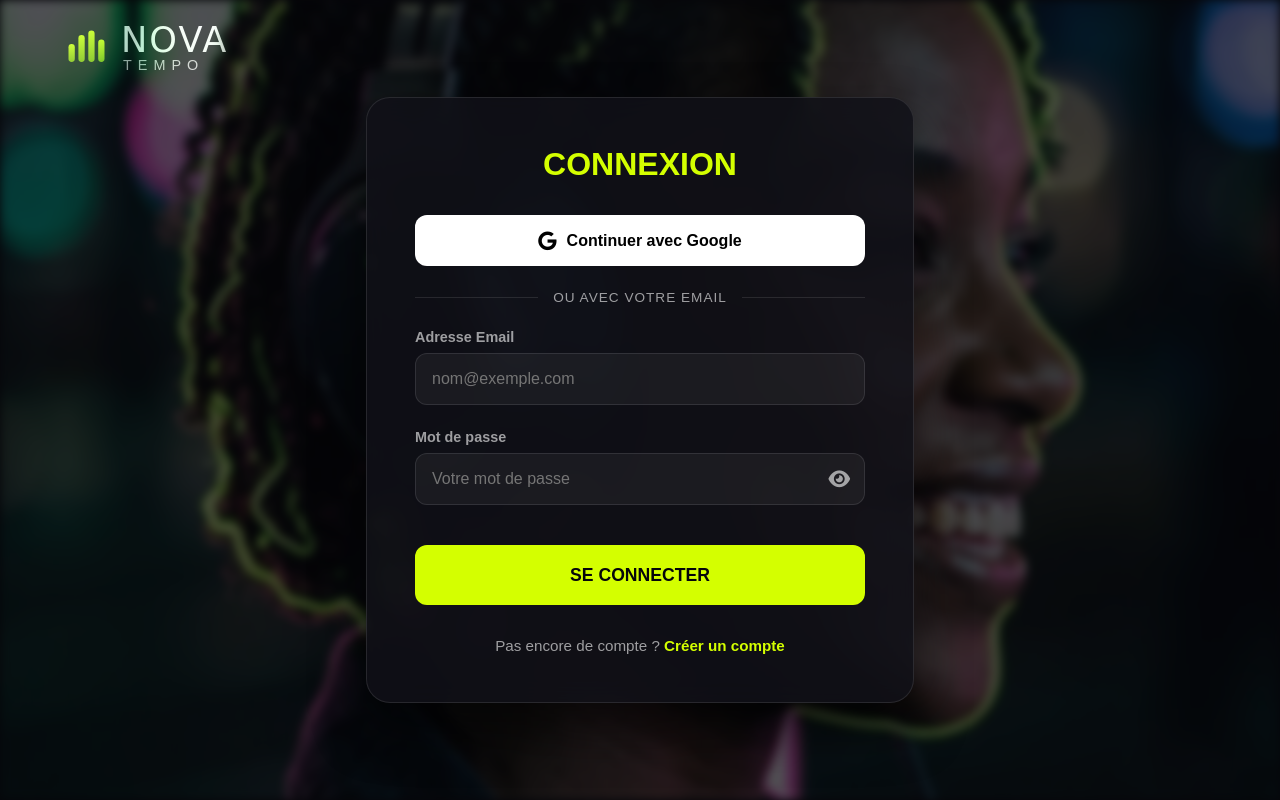
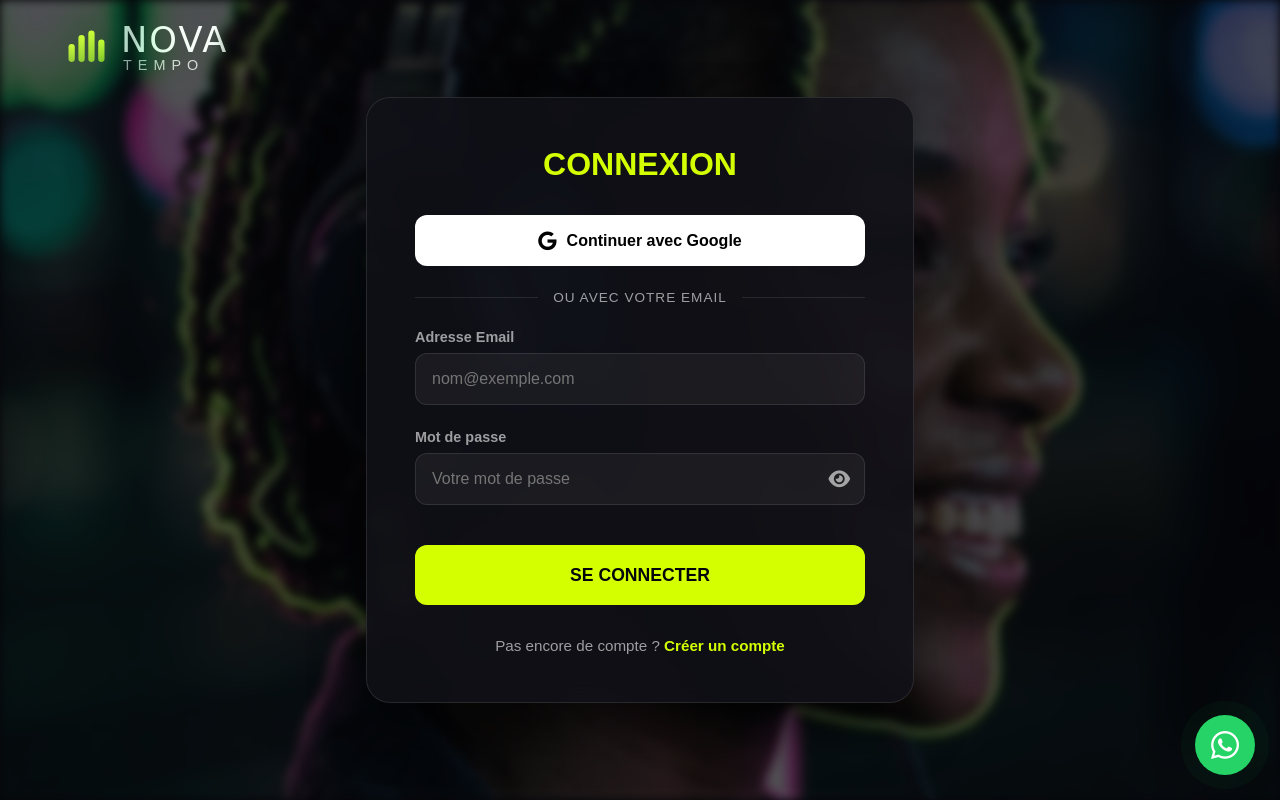
Before and after one commit to ngattaneismaeldiakite-max/NOVA-TEMPO-FINAL-EXPORT, a website: page login.html in a window 1280 px wide. Drawn offline with nearby package versions, Linux system fonts and the light colour scheme; a web font is replaced by a local one.

Commit message:
Update login.html

```diff
--- a/login.html
+++ b/login.html
@@ -196,3 +196,37 @@
     </script>
 </body>
 </html>
+<!-- WIDGET WHATSAPP FLOTTANT NOVA TEMPO -->
+<a href="https://wa.me/2250777420415?text=Bonjour%20Nova%20Tempo%2C%20j'ai%20une%20question%20au%20sujet%20de%20mon%20achat." target="_blank" id="whatsapp-btn" title="Besoin d'aide ? Écrivez-nous sur WhatsApp !">
+    <i class="fab fa-whatsapp"></i>
+</a>
+<style>
+    #whatsapp-btn {
+        position: fixed;
+        bottom: 25px;
+        right: 25px;
+        background-color: #25D366;
+        color: white;
+        width: 60px;
+        height: 60px;
+        border-radius: 50px;
+        display: flex;
+        align-items: center;
+        justify-content: center;
+        font-size: 32px;
+        box-shadow: 0 10px 25px rgba(37, 211, 102, 0.4);
+        z-index: 99999;
+        text-decoration: none;
+        transition: transform 0.3s, box-shadow 0.3s;
+        animation: pulseWa 2s infinite;
+    }
+    #whatsapp-btn:hover {
+        transform: scale(1.1);
+        box-shadow: 0 15px 30px rgba(37, 211, 102, 0.6);
+    }
+    @keyframes pulseWa {
+        0% { box-shadow: 0 0 0 0 rgba(37, 211, 102, 0.7); }
+        70% { box-shadow: 0 0 0 15px rgba(37, 211, 102, 0); }
+        100% { box-shadow: 0 0 0 0 rgba(37, 211, 102, 0); }
+    }
+</style>
```
